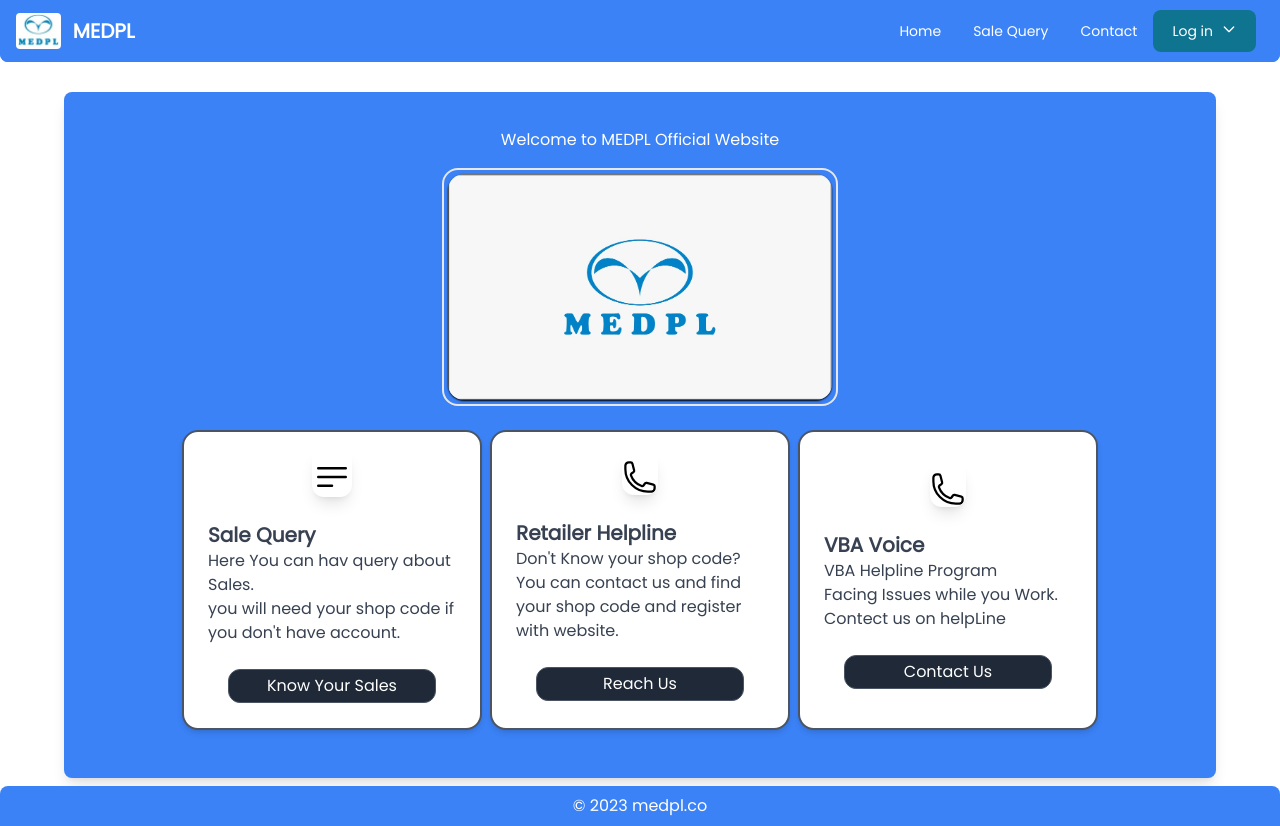
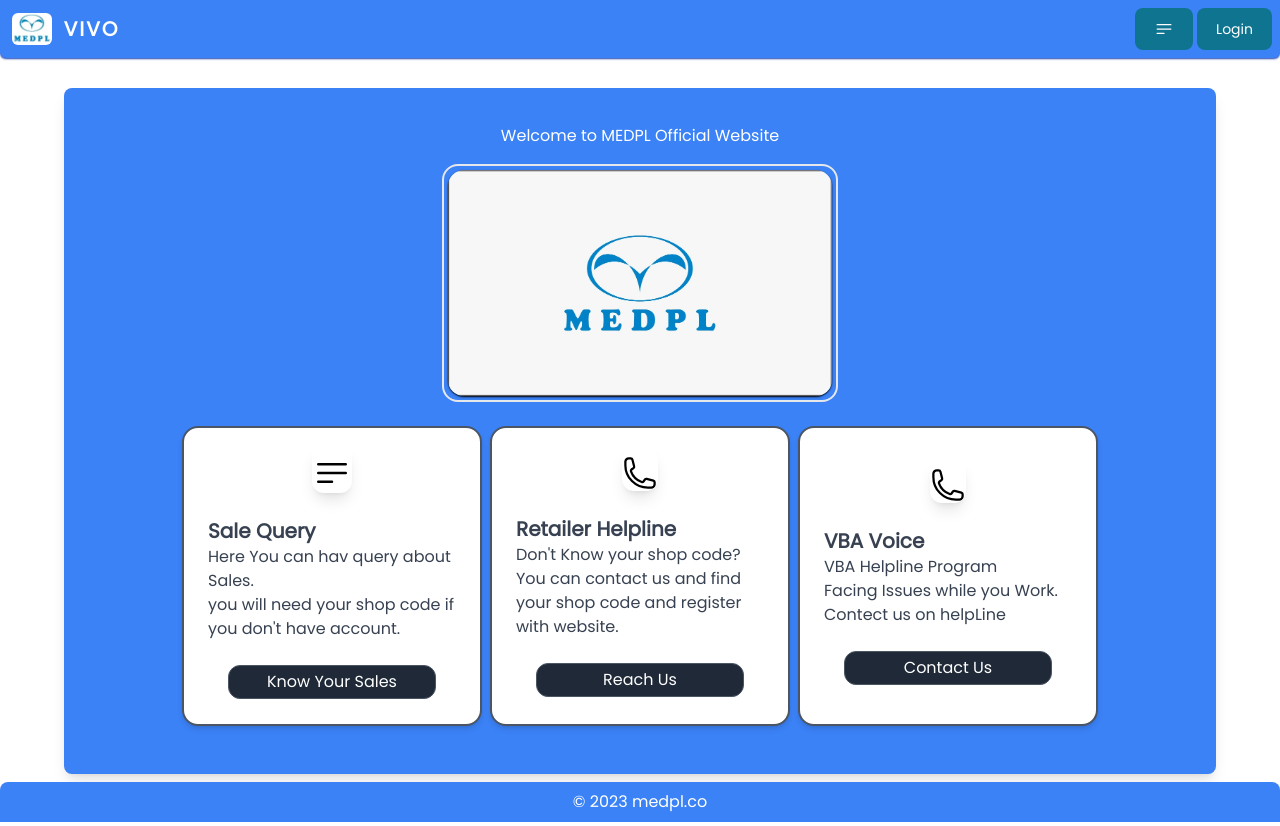
Before and after one commit to nextlvlpro/companywebsitefrontend, a React (Vite) app: page / in a window 1280 px wide. Built offline with nearby package versions, Linux system fonts and the light colour scheme.

Commit message:
Add files via upload

```diff
--- a/src/App.jsx
+++ b/src/App.jsx
@@ -26,7 +26,7 @@
 import VBASaleTSMAreaQuery from './Pages/OnlySaleQuery/officeSaleQuery/office/tsmarea/VBASaleTSMAreaQuery'
 
 
-axios.defaults.baseURL = 'https://medplbackend.onrender.com';
+axios.defaults.baseURL = 'http://localhost:4000';
 axios.defaults.withCredentials = true
 
 function App() {
--- a/src/Layout/Navbar.jsx
+++ b/src/Layout/Navbar.jsx
@@ -1,7 +1,7 @@
 import React, { useContext } from 'react'
 import logo from "./photos/logo.jpeg"
 import { Link } from 'react-router-dom'
-import { Dropdown, Navbar} from 'flowbite-react';
+import { Dropdown } from 'flowbite-react';
 import { UserContext } from '../UserContext'
 
 
@@ -12,86 +12,68 @@
 
 
   return (
-    <div className='bg-blue-500 rounded-b-lg'>
-      <Navbar className='bg-blue-500 text-white rounded-b-lg'>
-        <Navbar.Brand as={Link} to='/'>
-          <img src={logo} className="mr-3 h-6 sm:h-9 rounded" alt="Flowbite React Logo" />
-          <span className="self-center whitespace-nowrap text-xl font-semibold dark:text-white">MEDPL</span>
-        </Navbar.Brand>
 
-        <div className='flex items-center justify-center gap-2'>
-          <Navbar.Collapse>
-            <Navbar.Link as={Link} to='/' className='text-white'>
-              Home
-            </Navbar.Link>
-            <Navbar.Link as={Link} to='/onlysalequery' className='text-white'>
-              Sale Query
-            </Navbar.Link>
-            <Navbar.Link as={Link} to={'/contact'} className='text-white'>
-              Contact
-            </Navbar.Link>
-          </Navbar.Collapse>
+    <div className='flex gap-x-1 p-1 items-center justify-between bg-blue-500 rounded-b-md shadow-sm shadow-blue-800'>
+      <Link to={'/'} className='pl-2 flex items-center justify-center text-white gap-x-3'>
+        <img src={logo} className='h-8 rounded-md' alt="logo" />
+        <div className='font-semibold text-white text-xl tracking-widest'>
+          VIVO
+        </div>
+      </Link>
 
-          <div className='sm:hidden bg-none'>
-            <Dropdown arrowIcon={false}
-              label={<svg xmlns="http://www.w3.org/2000/svg" fill="none" viewBox="0 0 24 24" strokeWidth={1.5} stroke="currentColor" className="w-5 h-5">
-                <path strokeLinecap="round" strokeLinejoin="round" d="M3.75 5.25h16.5m-16.5 4.5h16.5m-16.5 4.5h16.5m-16.5 4.5h16.5" />
-              </svg>}
-              dismissOnClick={true}
-              className='z-50'>
-              <Dropdown.Item as={Link} to={'/'}>
-                Home
+      <div className='flex gap-1 p-1 items-center justify-evenly'>
+        <Dropdown label={<svg xmlns="http://www.w3.org/2000/svg" fill="none" viewBox="0 0 24 24" strokeWidth={1.5} stroke="currentColor" className="w-5 h-5">
+          <path strokeLinecap="round" strokeLinejoin="round" d="M3.75 6.75h16.5M3.75 12h16.5m-16.5 5.25H12" />
+        </svg>}
+          className='shadow-md shadow-blue-800'
+          arrowIcon={false}>
+          <Dropdown.Item>
+            <Link to={'/'}>Home</Link>
+          </Dropdown.Item>
+          <Dropdown.Divider className='bg-gray-400' />
+          <Dropdown.Item>
+            <Link to={'/onlysalequery'}>Know Your Sales</Link>
+          </Dropdown.Item>
+          <Dropdown.Divider className='bg-gray-400' />
+          <Dropdown.Item>
+            <Link to={'/contact'}>Contact</Link>
+          </Dropdown.Item>
+          <Dropdown.Divider className='bg-gray-400' />
+        </Dropdown>
+
+        <Dropdown label={!!user ? <>Logout</> : <>Login</>} className='shadow-md shadow-blue-800' arrowIcon={false}>
+          {!!user && (
+            <>
+              <Dropdown.Item>
+                {user.userName}
               </Dropdown.Item>
-              <Dropdown.Item as={Link} to={'/onlysalequery'}>
-                Sale Query
-              </Dropdown.Item>
-              <Dropdown.Item as={Link} to={'/contact'}>
-                Contact
-              </Dropdown.Item>
-            </Dropdown>
-          </div>
-
-          <div className='mx-2'>
-            <Dropdown label={!!user ? <>Logout</> : <>Log in</>} dismissOnClick={true} className='z-40'>
-
-              <Dropdown.Item as={Link} to={'/login'}>
-                {user && admin && (
-                  <>
-                    <Link to={'/adminpanal'}>Admin Panal</Link>
-                  </>
-                )}
-              </Dropdown.Item>
-              {!!user && (
-                <Dropdown.Item as={Link} to={'/logout'}>
-                  Log Out
+              <Dropdown.Divider className='bg-gray-400' />
+              {!!admin && (
+                <Dropdown.Item>
+                  <Link to={'/adminpanal'}>Admin Panal</Link>
                 </Dropdown.Item>
               )}
+              <Dropdown.Item>
+                <Link to={'/logout'}>Logout</Link>
+              </Dropdown.Item>
+            </>
+          )}
+          {!user && (
+            <>
+              <Dropdown.Item>
+                <Link to={'login'}>Login</Link>
+              </Dropdown.Item>
+              <Dropdown.Divider className='bg-gray-400' />
+              <Dropdown.Item>
+                <Link to={'/register'}>Register</Link>
+              </Dropdown.Item>
+            </>
+          )}
+        </Dropdown>
+      </div>
 
-              {!user && (
-                <Dropdown.Item as={Link} to={'/login'}>
-                  Log in
-                </Dropdown.Item>
-              )}
+    </div>
 
-              {!user && (
-                <Dropdown.Item as={Link} to={'/register'}>
-                    Register
-                </Dropdown.Item>
-              )}
-              {!!user && (
-                <>
-                  <Dropdown.Divider className='bg-gray-400' />
-                  <Dropdown.Item>
-                    {user.userName}
-                  </Dropdown.Item>
 
-                </>
-              )}
-            </Dropdown>
-
-          </div>
-        </div>
-      </Navbar>
-    </div>
   )
 }
--- a/src/UserContext.jsx
+++ b/src/UserContext.jsx
@@ -1,5 +1,5 @@
 
-import axios from 'axios'
+
 import { createContext, useEffect, useState } from 'react'
 export const UserContext = createContext({})
 
@@ -18,7 +18,7 @@
         if(!user) {
             const data = {...localStorage}
 
-                if(data) {
+            if(data) {
                 setUser(data)
                 setReady(true)
                 if(setReady && data?.email =='bhanusharma089@gmail.com') {
@@ -27,6 +27,7 @@
                     setUser(null)
                 }
             }
+
 
         }
 
--- a/src/main.jsx
+++ b/src/main.jsx
@@ -6,8 +6,8 @@
 
 ReactDOM.createRoot(document.getElementById('root')).render(
   <React.StrictMode>
-    <BrowserRouter>
+    <HashRouter>
     <App />
-    </BrowserRouter>
+    </HashRouter>
   </React.StrictMode>,
 )
```
